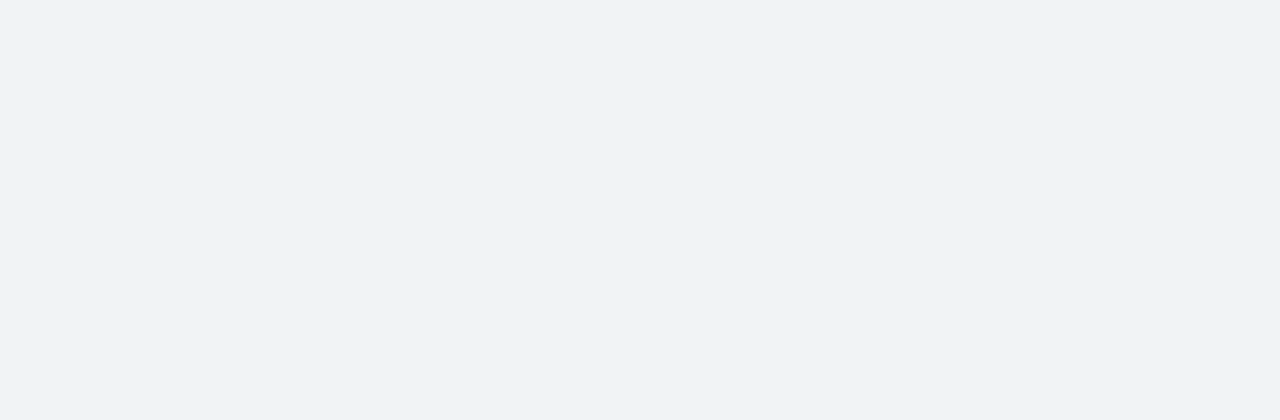
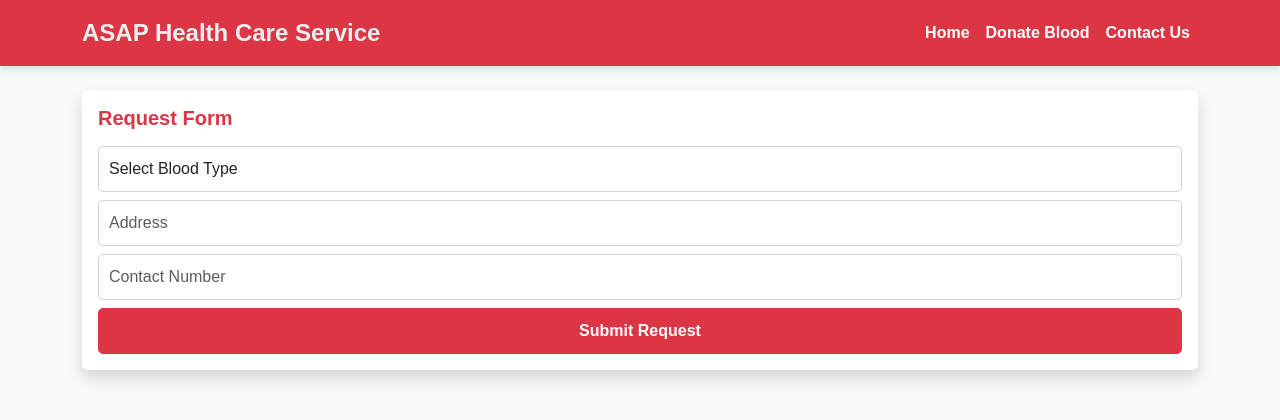
Before and after one commit to SadeedRahman1411/Mern-Healthcare, a React (Create React App) app in the folder client2/: page /bloodreq in a window 1280 px wide. Before the commit this address had no page. Shown: the top 420 px of the page. Built offline with nearby package versions, Linux system fonts and the light colour scheme.

Commit message:
Routed blood donation pages

```diff
--- a/client2/src/App.js
+++ b/client2/src/App.js
@@ -4,10 +4,13 @@ import { BrowserRouter, Routes, Route } from 'react-router-dom'
 import Homepage from './pages/Homepage';
 import Login from './pages/Login';
 import Register from './pages/Register';
-//import DoctorAtHomePage from "./pages/DoctorHome";
+
 import DoctorHome from './pages/DoctorHome';
 import AmbulanceService from './pages/AmbulanceService';
 import ChamberAppointment from './pages/ChamberAppointment';
+import BloodRequestForm from './pages/BloodRequestForm';
+import BloodRequest from './pages/BloodRequest';
+import RequestList from './pages/RequestList';
 
 function App() {
   return (
@@ -20,6 +23,10 @@ function App() {
           <Route path="/doctorhome" element={<DoctorHome />} />
           <Route path="/ambulanceservice" element={<AmbulanceService />} />
           <Route path="/chamberapp" element={<ChamberAppointment />} />
+          <Route path="/reqList" element={<RequestList />} />
+          <Route path="/bloodreq" element={<BloodRequest />} />
+          <Route path="/bloodreqform" element={<BloodRequestForm />} />
+
         </Routes>
       </BrowserRouter>
     </>
--- a/client2/src/pages/BloodRequest.js
+++ b/client2/src/pages/BloodRequest.js
@@ -1,20 +1,29 @@
-import React, { useState, useEffect } from "react";
-import BloodRequestForm from "./BloodRequestForm";
-import RequestList from "./RequestList";
-import "bootstrap/dist/css/bootstrap.min.css";
-import "./bloodRequest.css";
+import React, { useState } from "react";
+import "./bloodRequestForm.css";
 
-const BloodRequest = () => {
-  const [requests, setRequests] = useState([]);
+const BloodRequestForm = ({ refreshRequests }) => {
+  const [formData, setFormData] = useState({
+    bloodType: "",
+    address: "",
+    contact: "",
+  });
 
-  useEffect(() => {
-    fetchRequests();
-  }, []);
+  const handleChange = (e) => {
+    setFormData({ ...formData, [e.target.name]: e.target.value });
+  };
 
-  const fetchRequests = async () => {
-    const response = await fetch("http://localhost:5000/api/bloodRequests");
-    const data = await response.json();
-    setRequests(data);
+  const handleSubmit = async (e) => {
+    e.preventDefault();
+    const response = await fetch("http://localhost:5000/api/bloodRequests", {
+      method: "POST",
+      headers: { "Content-Type": "application/json" },
+      body: JSON.stringify(formData),
+    });
+
+    if (response.ok) {
+      setFormData({ bloodType: "", address: "", contact: "" });
+      refreshRequests();
+    }
   };
 
   return (
@@ -41,10 +50,7 @@ const BloodRequest = () => {
                   <a className="nav-link text-white" href="/">Home</a>
                 </li>
                 <li className="nav-item">
-                  <a className="nav-link text-white" href="/donate">Donate Blood</a>
-                </li>
-                <li className="nav-item">
-                  <a className="nav-link text-white" href="/request">Request Blood</a>
+                  <a className="nav-link text-white" href="/bloodreqform">Donate Blood</a>
                 </li>
                 <li className="nav-item">
                   <a className="nav-link text-white" href="/contact">Contact Us</a>
@@ -55,20 +61,58 @@ const BloodRequest = () => {
         </nav>
       </div>
 
-      {/* Page Content */}
+      {/* Form */}
       <div className="container mt-4">
-        <h2 className="text-center text-danger fw-bold mb-4">Blood Donation Requests</h2>
-        <div className="row">
-          <div className="col-lg-6 mb-4">
-            <BloodRequestForm refreshRequests={fetchRequests} />
+        <form className="blood-request-form p-3 shadow bg-white rounded" onSubmit={handleSubmit}>
+          <h5 className="mb-3 text-danger fw-bold">Request Form</h5>
+          <div className="mb-2">
+            <select
+              className="form-control"
+              name="bloodType"
+              value={formData.bloodType}
+              onChange={handleChange}
+              required
+            >
+              <option value="">Select Blood Type</option>
+              <option value="A+">A+</option>
+              <option value="A-">A-</option>
+              <option value="B+">B+</option>
+              <option value="B-">B-</option>
+              <option value="O+">O+</option>
+              <option value="O-">O-</option>
+              <option value="AB+">AB+</option>
+              <option value="AB-">AB-</option>
+            </select>
           </div>
-          <div className="col-lg-6">
-            <RequestList requests={requests} />
+          <div className="mb-2">
+            <input
+              type="text"
+              className="form-control"
+              name="address"
+              placeholder="Address"
+              value={formData.address}
+              onChange={handleChange}
+              required
+            />
           </div>
-        </div>
+          <div className="mb-2">
+            <input
+              type="tel"
+              className="form-control"
+              name="contact"
+              placeholder="Contact Number"
+              value={formData.contact}
+              onChange={handleChange}
+              required
+            />
+          </div>
+          <button type="submit" className="btn btn-danger w-100">
+            Submit Request
+          </button>
+        </form>
       </div>
     </>
   );
 };
 
-export default BloodRequest;
+export default BloodRequestForm;
--- a/client2/src/pages/BloodRequestForm.js
+++ b/client2/src/pages/BloodRequestForm.js
@@ -5,7 +5,7 @@ const BloodRequestForm = ({ refreshRequests }) => {
   const [formData, setFormData] = useState({
     name: "",
     bloodType: "",
-    location: "",
+    address: "",
     contact: "",
   });
 
@@ -22,15 +22,24 @@ const BloodRequestForm = ({ refreshRequests }) => {
     });
 
     if (response.ok) {
-      setFormData({ name: "", bloodType: "", location: "", contact: "" });
+      setFormData({ name: "", bloodType: "", address: "", contact: "" });
       refreshRequests();
     }
   };
 
   return (
     <>
+      {/* Navbar */}
+      <nav className="navbar navbar-expand-lg navbar-dark bg-danger">
+        <div className="container">
+          <a className="navbar-brand fw-bold fs-4" href="/">ASAP Health Care Service</a>
+        </div>
+      </nav>
+
+      {/* Form */}
+      <div className="container mt-4">
         <form className="blood-request-form p-3 shadow bg-white rounded" onSubmit={handleSubmit}>
-        <h5 className="mb-3 text-danger fw-bold">Request Blood</h5>
+          <h5 className="mb-3 text-danger fw-bold">Blood Donor Form</h5>
           <div className="mb-2">
             <input
               type="text"
@@ -65,9 +74,9 @@ const BloodRequestForm = ({ refreshRequests }) => {
             <input
               type="text"
               className="form-control"
-            name="location"
-            placeholder="Location"
-            value={formData.location}
+              name="address"
+              placeholder="Address"
+              value={formData.address}
               onChange={handleChange}
               required
             />
@@ -84,9 +93,10 @@ const BloodRequestForm = ({ refreshRequests }) => {
             />
           </div>
           <button type="submit" className="btn btn-danger w-100">
-          Submit Request
+            Submit Information
           </button>
         </form>
+      </div>
     </>
   );
 };
--- a/client2/src/pages/Homepage.js
+++ b/client2/src/pages/Homepage.js
@@ -41,7 +41,7 @@ const services = [
     title: "Blood Donation",
     description: "Donate blood and save lives. Schedule your donation easily.",
     img: bloodDonation,
-    path: "/", // Unique link for this service
+    path: "/bloodreq", // Unique link for this service
   },
 ];
 
--- a/client2/src/pages/RequestList.js
+++ b/client2/src/pages/RequestList.js
@@ -1,7 +1,7 @@
 import React from "react";
 import "./bloodRequest.css";
 
-const RequestList = ({ requests }) => {
+const RequestList = ({ requests = [] }) => {
   return (
     <div className="request-list p-3 shadow bg-white rounded">
       <h5 className="mb-3 text-danger fw-bold">Active Blood Requests</h5>
--- /dev/null
+++ b/client2/src/pages/bloodRequestForm.css
@@ -0,0 +1,37 @@
+/* Blood Request Form Styling */
+.blood-request-form {
+  background: #ffffff;
+  padding: 20px;
+  border-radius: 8px;
+  box-shadow: 0px 4px 10px rgba(0, 0, 0, 0.1);
+}
+
+/* Input Fields */
+.blood-request-form input,
+.blood-request-form select {
+  border: 1px solid #ced4da;
+  border-radius: 5px;
+  padding: 10px;
+  font-size: 16px;
+  width: 100%;
+}
+
+/* Button Styling */
+.blood-request-form button {
+  font-size: 16px;
+  font-weight: bold;
+  padding: 10px;
+  border-radius: 5px;
+  transition: background 0.3s ease-in-out;
+}
+
+.blood-request-form button:hover {
+  background: #c82333;
+}
+
+/* Responsive Design */
+@media (max-width: 768px) {
+  .blood-request-form {
+    padding: 15px;
+  }
+}
```
Lines whose indentation alone changed are shown as unchanged.
